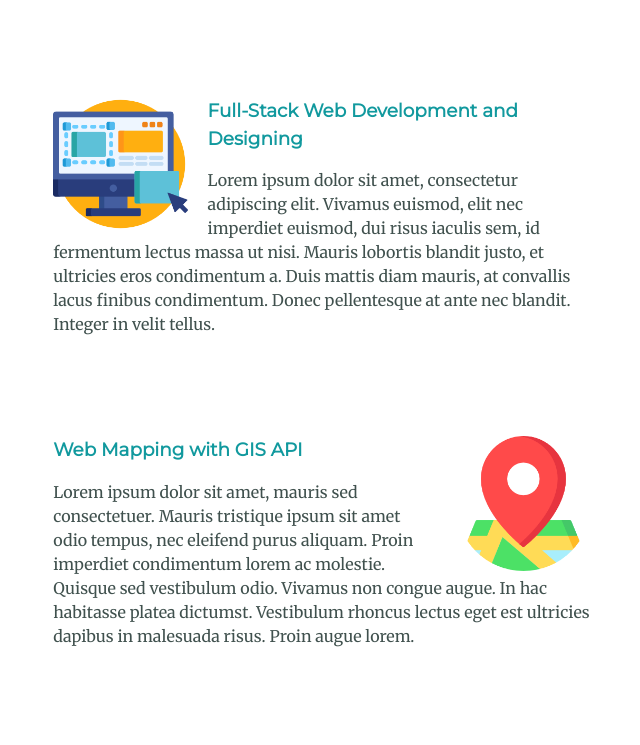
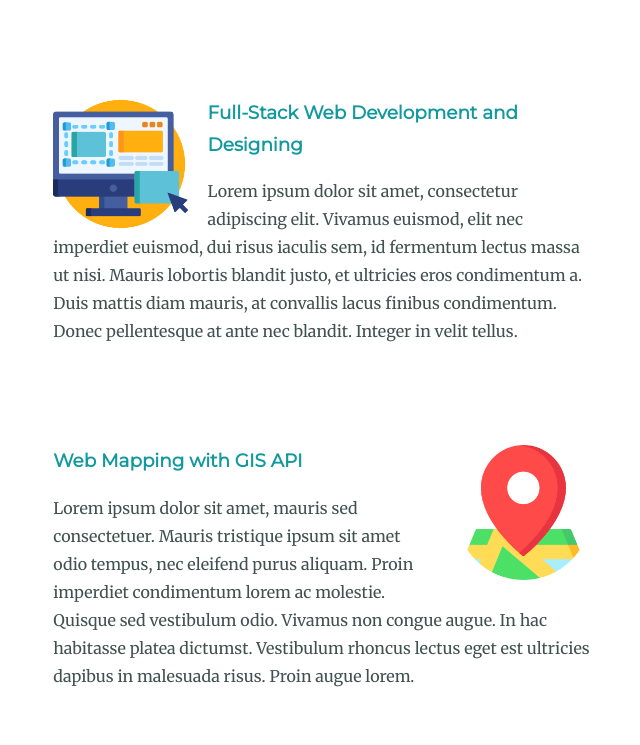
Before and after one commit to basuabhirup/my-website, a plain HTML site: page index.html in a window 1280 px wide. Shown: the part 1546-2291 px from the top of the page, without its empty margins (318-958 px from the left). Drawn offline with Linux system fonts and the light colour scheme.

Commit message:
Update styles.css
Increased skilll-row line-height from 1.5 to 1.75

```diff
--- a/CSS/styles.css
+++ b/CSS/styles.css
@@ -68,7 +68,7 @@ a:hover {
   width: 70%;
   margin: 100px auto 100px;
   text-align: left;
-  line-height: 1.5;
+  line-height: 1.75;
 }
 
 .website {
```
